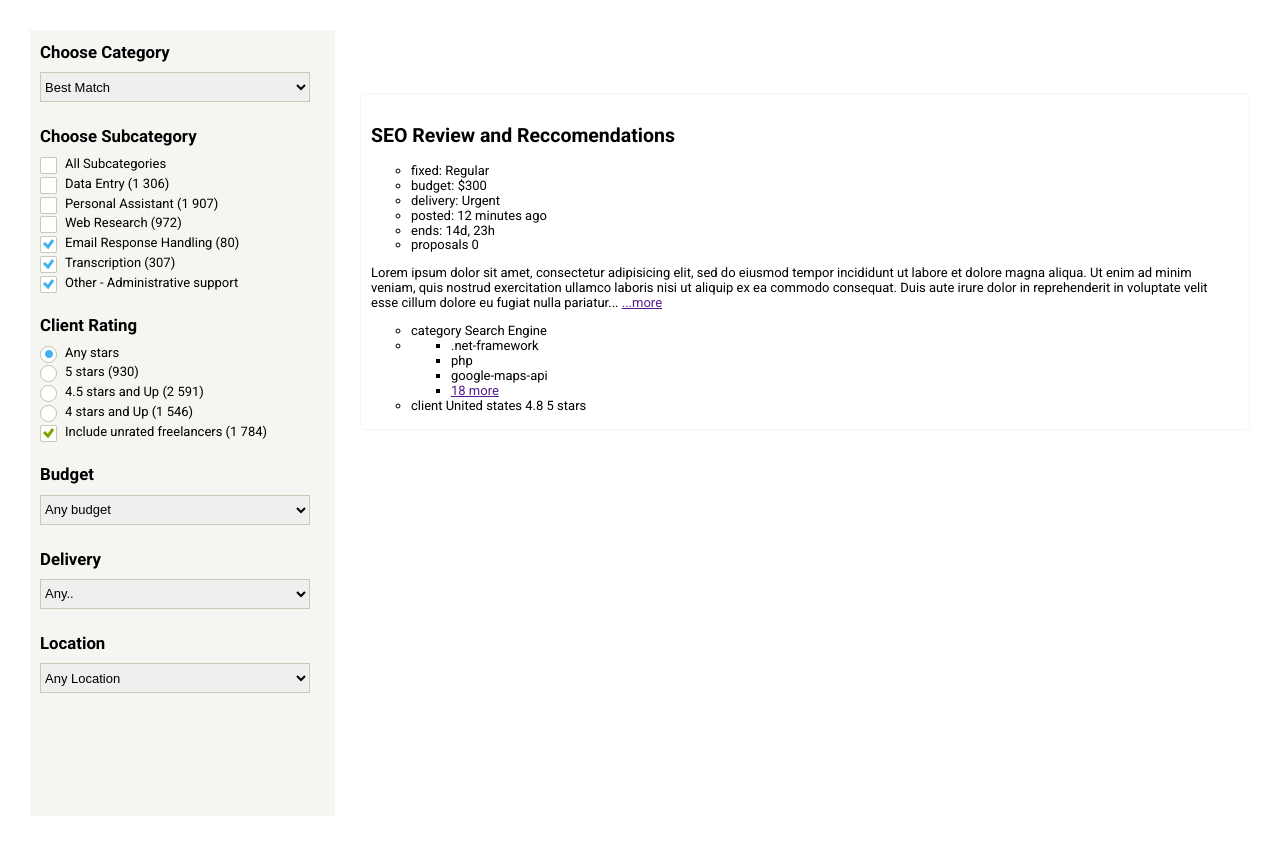
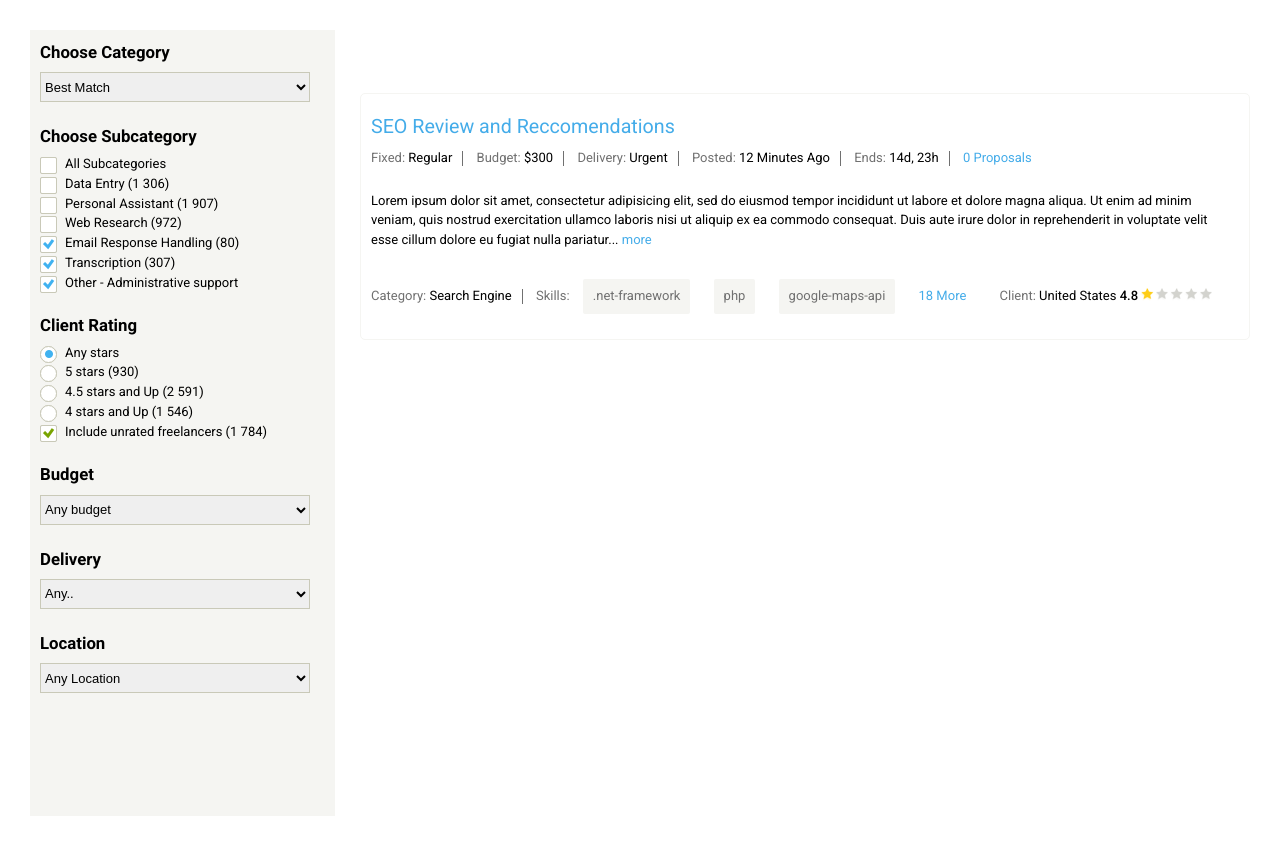
Before and after one commit to IgorSavchenko/Find-Job, a website: page src/index.html in a window 1280 px wide. Drawn offline with nearby package versions, Linux system fonts and the light colour scheme; files that its build step writes are made by us from their sources; no server answers; files whose address does not match are found by name.

Commit message:
Main content's styles added

```diff
--- a/src/assets/scss/main.scss
+++ b/src/assets/scss/main.scss
@@ -1,7 +1,9 @@
 // variables
 $white: #ffffff;
 $black: #000000;
+$blue: #44ace9;
 $light-grey: #f5f5f2;
+$grey: #707070;
 $dark-grey: #444343;
 $font-Roboto: 'Roboto', sans-serif;
 //mixins
@@ -34,3 +36,6 @@ body {
     grid-template-columns: 1fr 3fr;
   }
 }
+.blue {
+  color: $blue;
+}
--- a/src/assets/scss/sections/content.scss
+++ b/src/assets/scss/sections/content.scss
@@ -3,13 +3,91 @@
     margin-left: 25px;
     margin-top: 50px;
   }
-  &__list {
+  &__list, &__sublist {
     list-style-type: none;
     padding-left: 0;
+    display: inline-block;
   }
   &__item {
     padding: 15px 25px 15px 10px;
+    margin-bottom: 10px;
     border: 1px solid $light-grey;
     border-radius: 5px;
   }
+  &__title {
+    margin-top: 0;
+    margin-bottom: 0;
+    font-size: 1.23rem;//16px
+    font-weight: 400;
+    color: $blue;
+    @include tablet-min {
+      line-height: 1.875;
+    }
+  }
+  &__sublist {
+    margin-left: -10px;
+  }
+  &__subitem {
+    display: inline-block;
+    margin-top: 5px;
+    margin-bottom: 5px;
+    margin-left: 10px;
+    padding-right: 10px;
+    text-transform: capitalize;
+    &.separated {
+      border-right: 1px solid $grey;
+    }
+    &__description {
+      color: $grey;
+    }
+    &__tab {
+      display: inline-block;
+      padding: 10px;
+      background-color: $light-grey;
+      border-radius: 2px;
+      text-transform: none;
+      color: $grey;
+    }
+    &__reference {
+      text-decoration: none;
+      &:hover {
+        text-decoration: underline;
+      }
+    }
+    &__raiting {
+      position: relative;
+      font-weight: 500;
+      &::after {
+        position: absolute;
+        display: block;
+        left: 20px;
+        top: 0;
+        // transform: translate3d(0, 50%, 0);
+        width: 72px;
+        height: 13px;
+        background-image: url('../img/stars.png');
+        background-repeat: no-repeat;
+        background-position: center center;
+        background-size: contain;
+        content: '';
+      }
+    }
+  }
+  &__subitem > &__sublist {
+    margin-left: 0;
+    display: inline;
+  }
+  &__description {
+    margin-bottom: 20px;
+    margin-top: 20px;
+    &__text {
+      line-height: 1.5;
+    }
+    &__reference {
+      text-decoration: none;
+      &:hover {
+        text-decoration: underline;
+      }
+    }
+  }
 }
--- a/src/index.html
+++ b/src/index.html
@@ -125,29 +125,29 @@
           <li class="content__item">
             <h2 class="content__title">SEO Review and Reccomendations</h2>
             <ul class="content__sublist">
-              <li class="content__subitem">
+              <li class="content__subitem separated">
                 <span class="content__subitem__description">fixed: </span>
                 <span class="content__subitem__value">Regular</span>
               </li>
-              <li class="content__subitem">
+              <li class="content__subitem separated">
                 <span class="content__subitem__description">budget: </span>
                 <span class="content__subitem__value">$300</span>
               </li>
-              <li class="content__subitem">
+              <li class="content__subitem separated">
                 <span class="content__subitem__description">delivery: </span>
                 <span class="content__subitem__value">Urgent</span>
               </li>
-              <li class="content__subitem">
+              <li class="content__subitem separated">
                 <span class="content__subitem__description">posted: </span>
                 <span class="content__subitem__value">12 minutes ago</span>
               </li>
-              <li class="content__subitem">
+              <li class="content__subitem separated">
                 <span class="content__subitem__description">ends: </span>
                 <span class="content__subitem__value">14d, 23h</span>
               </li>
               <li class="content__subitem">
-                <span class="content__subitem__description">proposals </span>
-                <span class="content__subitem__value">0</span>
+                <span class="content__subitem__value blue">0 </span>
+                <span class="content__subitem__description blue">proposals</span>
               </li>
             </ul>
             <p class="content__description">
@@ -159,14 +159,15 @@
                 reprehenderit in voluptate velit esse cillum dolore eu fugiat nulla
                 pariatur...
               </span>
-              <a class="content__description__reference" href="" role="button">...more</a>
+              <a class="content__description__reference blue" href="" role="button">more</a>
             </p>
             <ul class="content__sublist">
-              <li class="content__subitem">
-                <span class="content__subitem__description">category </span>
+              <li class="content__subitem separated">
+                <span class="content__subitem__description">category: </span>
                 <span class="content__subitem__value">Search Engine</span>
               </li>
               <li class="content__subitem">
+                <span class="content__subitem__description">skills: </span>
                 <ul class="content__sublist">
                   <li class="content__subitem">
                     <span class="content__subitem__tab">.net-framework</span>
@@ -178,17 +179,14 @@
                     <span class="content__subitem__tab">google-maps-api</span>
                   </li>
                   <li class="content__subitem">
-                    <span class="content__subitem__tab">
-                      <a href="" role="button">18 more</a>
-                    </span>
+                    <a class="content__subitem__reference blue" href="" role="button">18 more</a>
                   </li>
                 </ul>
               </li>
               <li class="content__subitem">
-                <span class="content__subitem__description">client </span>
+                <span class="content__subitem__description">client: </span>
                 <span class="content__subitem__value">United states</span>
-                <span class="content__subitem__value">4.8</span>
-                <span class="raiting">5 stars</span>
+                <span class="content__subitem__raiting">4.8</span>
               </li>
             </ul>
           </li>
```
Also changed, not shown: dist/assets/css/main.min.css, dist/index.html, 1 other file.
